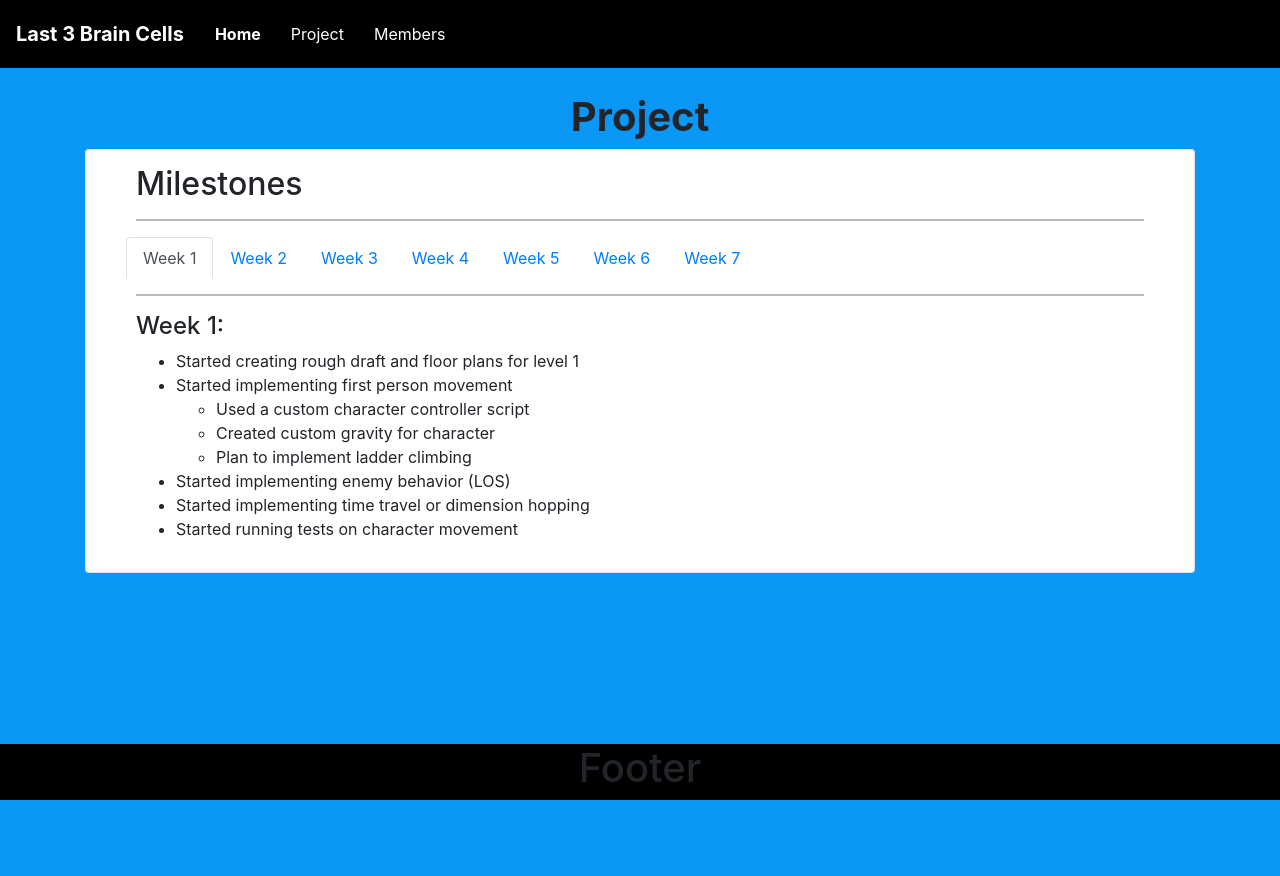
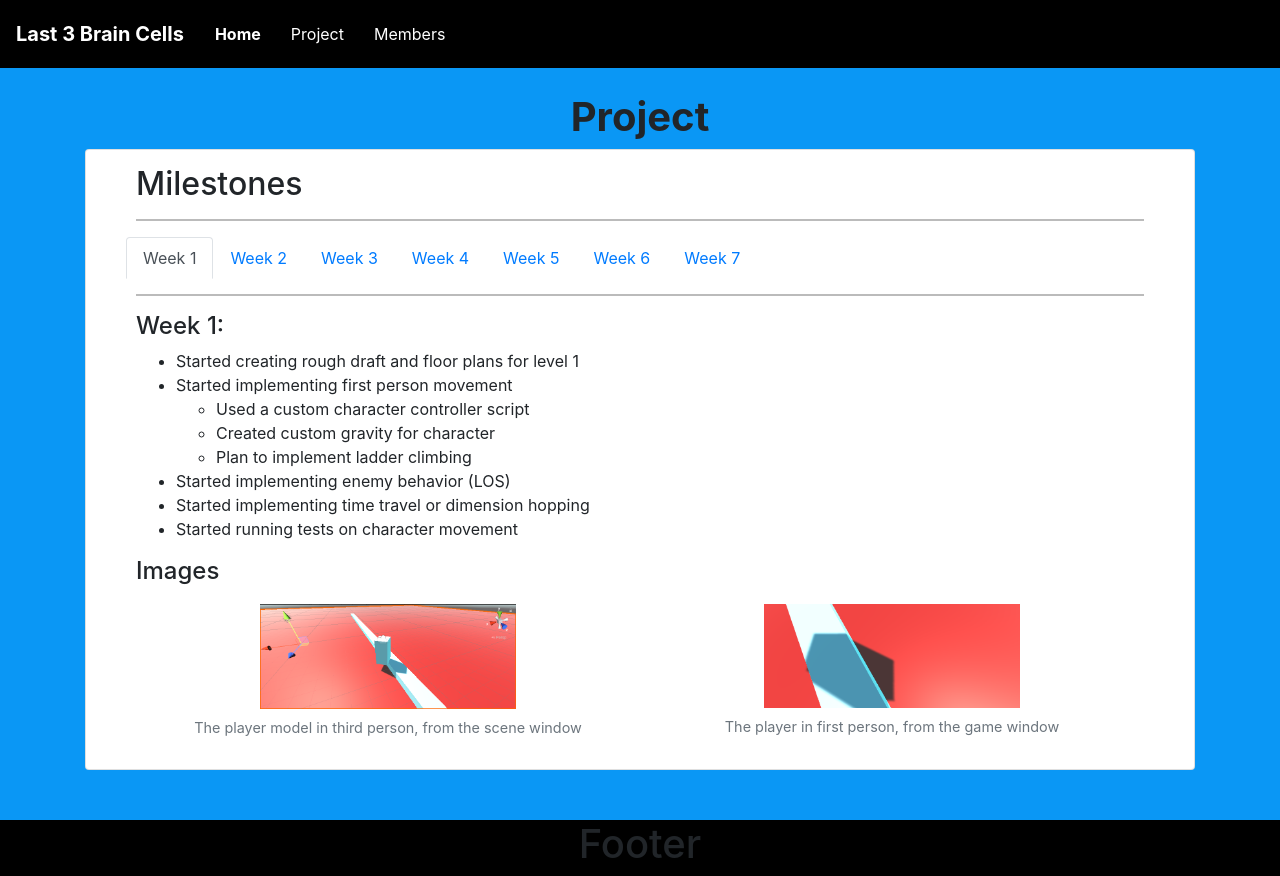
Before and after one commit to L3BC/ics485-site, a React (Create React App) app: page /#/project in a window 1280 px wide. Before the commit the page ends 800 px from the top, so only its background shows below. Built offline with nearby package versions, Linux system fonts and the light colour scheme.

Commit message:
Added images to milestone 1, project page

```diff
--- a/src/components/card/MilestonesCard.js
+++ b/src/components/card/MilestonesCard.js
@@ -1,6 +1,13 @@
 import React from 'react';
+import Container from 'react-bootstrap/Container';
+import Row from 'react-bootstrap/Row';
+import Col from 'react-bootstrap/Col';
+import Figure from 'react-bootstrap/Figure';
 import Tab from 'react-bootstrap/Tab';
 import Tabs from 'react-bootstrap/Tabs';
+import game from '../../assets/game.jpg';
+import m1_1 from '../../assets/milestones/M1_PlayerThirdPerson.png';
+import m1_2 from '../../assets/milestones/M1_FirstPerson.png';
 
 const MilestonesCard = (props) => {
     const styles = {
@@ -13,6 +20,14 @@ const MilestonesCard = (props) => {
         },
         divider: {
             borderTop: '2px solid #bbb'
+        },
+        image: {
+            display: 'block',
+            marginLeft: 'auto',
+            marginRight: 'auto'
+        },
+        caption: {
+            textAlign: 'center'
         }
     }
 
@@ -38,6 +53,43 @@ const MilestonesCard = (props) => {
                         <li>Started implementing time travel or dimension hopping</li>
                         <li>Started running tests on character movement</li>
                     </ul>
+                    <h4 style={{paddingBottom: 10}}>Images</h4>
+                    <Container>
+                        <Row>
+                            <Col className="col d-flex justify-content-center">
+                                <Figure>
+                                    <Figure.Image
+                                        width={256}
+                                        height={144}
+                                        alt="171x180"
+                                        src={m1_1}
+                                        style={styles.image}
+                                    />
+                                    <Figure.Caption>
+                                        <div style={styles.caption}>
+                                            The player model in third person, from the scene window
+                                        </div>
+                                    </Figure.Caption>
+                                </Figure>
+                            </Col>
+                            <Col className="col d-flex justify-content-center">
+                                <Figure>
+                                    <Figure.Image
+                                        width={256}
+                                        height={144}
+                                        alt="171x180"
+                                        src={m1_2}
+                                        style={styles.image}
+                                    />
+                                    <Figure.Caption>
+                                        <div style={styles.caption}>
+                                            The player in first person, from the game window
+                                        </div>
+                                    </Figure.Caption>
+                                </Figure>
+                            </Col>
+                        </Row>
+                    </Container>
                 </Tab>
                 <Tab eventKey="week2" title="Week 2">
                     <hr style={styles.divider} />
--- a/src/containers/home/Home.js
+++ b/src/containers/home/Home.js
@@ -8,11 +8,17 @@ import Col from 'react-bootstrap/Col';
 const Home = (props) => {
     const styles = {
         homeTitleText: {
+            color: '#000000',
             fontWeight: 'bold',
             fontSize: '48px',
             fontFamily: 'monospace'
         },
+        homeTitleBody: {
+            fontSize: '28px',
+        },
+
         homeCarouselText: {
+            color: '#000000',
             fontWeight: 'bold',
             fontSize: '36px',
             textAlign: 'center'
@@ -25,9 +31,9 @@ const Home = (props) => {
             textAlign: 'center',
         },
         homeDescriptionBody: {
+            color: '#000000',
             fontSize: 18,
             fontWeight: 'bold',
-            color: '#000000',
             textAlign: 'justify'
         },
         homeFeaturesTitle: {
@@ -61,7 +67,7 @@ const Home = (props) => {
                         <Col>
                             <h1 style={styles.homeTitleText}>Breaking Alpha</h1>
                             <hr style={styles.divider} />
-                            <p style={{ fontSize: '28px' }}>
+                            <p style={styles.homeTitleBody}>
                                 You find yourself trapped in a run-down lab facility. Although, as you attempt to
                                 escape, you encounter obstacles which are not traversible by normal means as well
                                 as menacing robots who will attack you on sight. However, with your time-manipulating
--- a/src/containers/project/Project.js
+++ b/src/containers/project/Project.js
@@ -4,9 +4,14 @@ import Card from 'react-bootstrap/Card';
 import MilestonesCard from '../../components/card/MilestonesCard';
 
 const Project = (props) => {
+    const styles = {
+        projectTitleText: {
+            fontWeight: 'bold',
+        }
+    }
     return (
         <div style={{ textAlign: 'center' }}>
-            <h1 style={{ fontWeight: 'bold' }}>Project</h1>
+            <h1 style={styles.projectTitleText}>Project</h1>
             <div style={{ paddingBottom: 50 }}>
                 <Container>
                     <Card>
```
Also changed, not shown: src/assets/milestones/M1_FirstPerson.png (added), src/assets/milestones/M1_PlayerThirdPerson.png (added).
